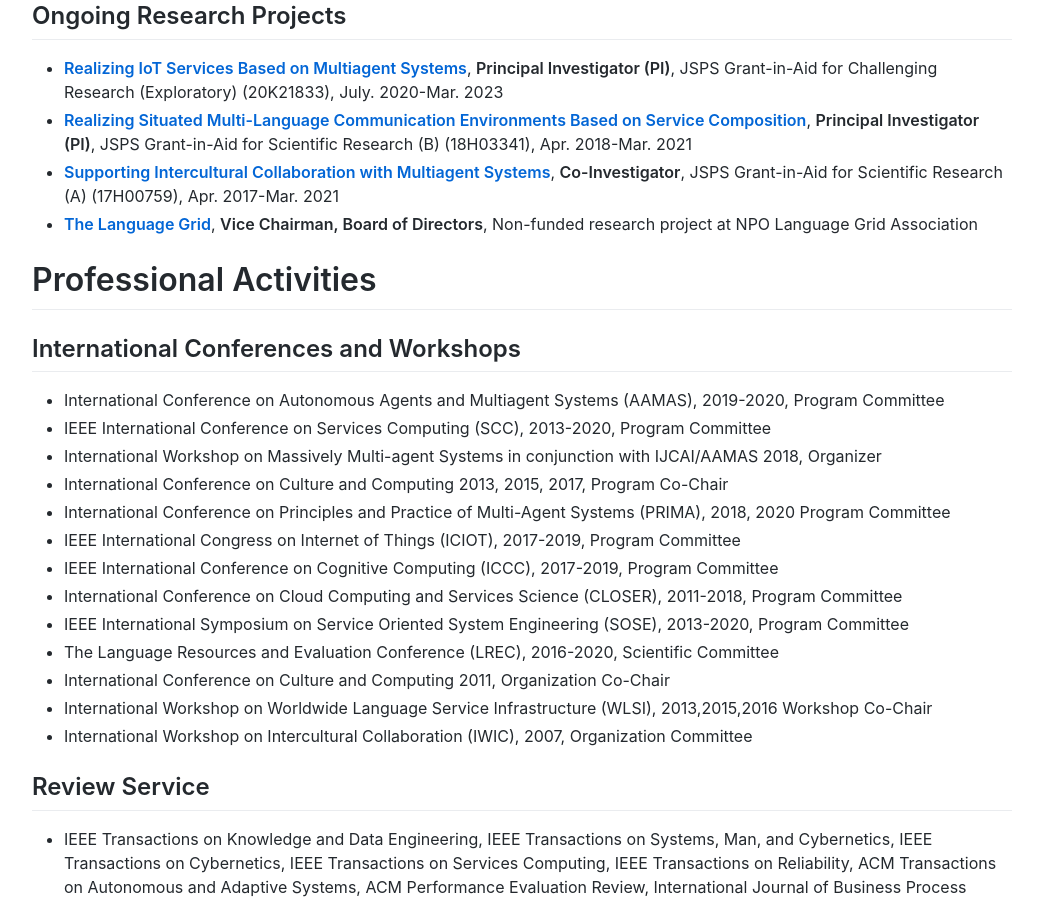
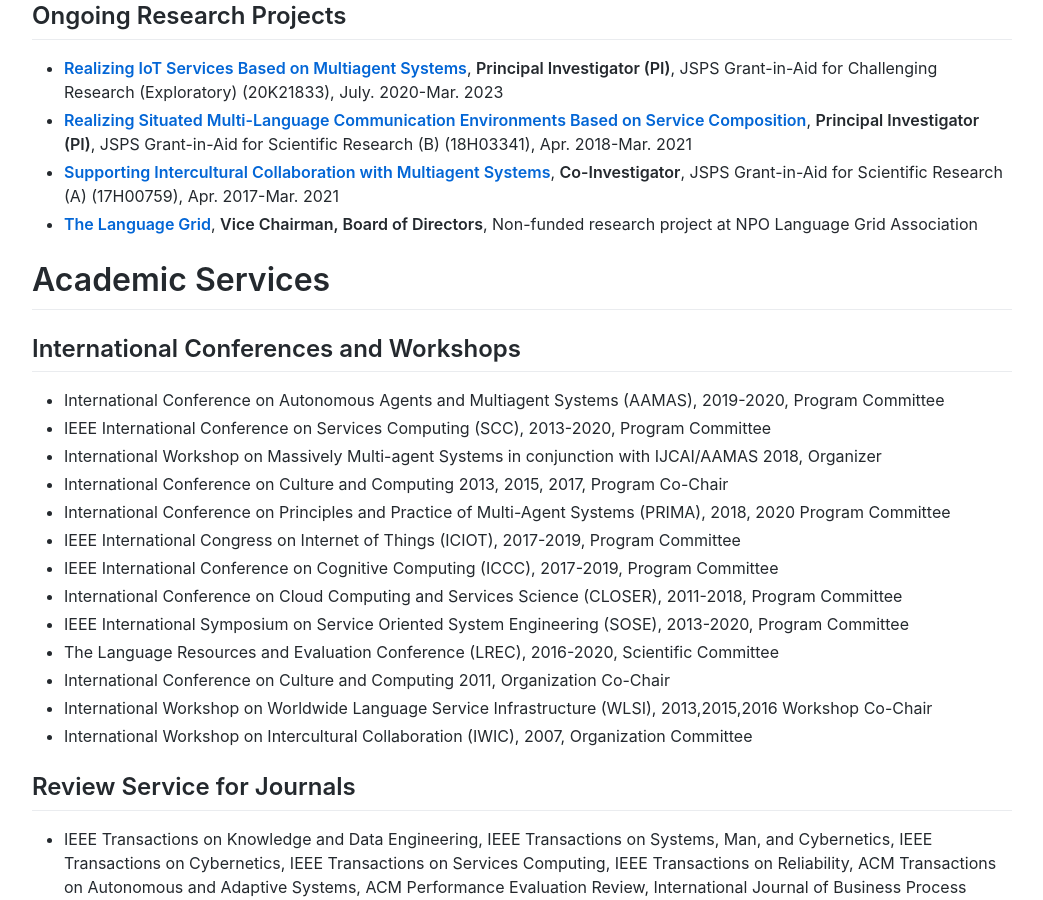
Before and after one commit to lindh/lindh.github.io, a Jekyll site: the page built from index.md, in a window 1280 px wide and 900 px high, scrolled down 1673 px. Shown: the whole window, without its empty margins (118-1161 px from the left). Built offline with Jekyll 4.4.1, drawn with Linux system fonts in a browser that asks for light colours; comment, search, counter and statistics services are not loaded.

Commit message:
Update index.md

```diff
--- a/index.md
+++ b/index.md
@@ -52,7 +52,7 @@
 - **[Supporting Intercultural Collaboration with Multiagent Systems](https://kaken.nii.ac.jp/en/grant/KAKENHI-PROJECT-17H00759/)**, **Co-Investigator**, JSPS Grant-in-Aid for Scientific Research (A) (17H00759), Apr. 2017-Mar. 2021
 - **[The Language Grid](http://langrid.org)**, **Vice Chairman, Board of Directors**, Non-funded research project at NPO Language Grid Association
 
-# Professional Activities
+# Academic Services
 
 ## International Conferences and Workshops
 - International Conference on Autonomous Agents and Multiagent Systems (AAMAS), 2019-2020, Program Committee
@@ -69,7 +69,7 @@
 - International Workshop on Worldwide Language Service Infrastructure (WLSI), 2013,2015,2016 Workshop Co-Chair
 - International Workshop on Intercultural Collaboration (IWIC), 2007, Organization Committee
 
-## Review Service
+## Review Service for Journals
 - IEEE Transactions on Knowledge and Data Engineering, IEEE Transactions on Systems, Man, and Cybernetics, IEEE Transactions on Cybernetics, IEEE Transactions on Services Computing, IEEE Transactions on Reliability, ACM Transactions on Autonomous and Adaptive Systems, ACM Performance Evaluation Review, International Journal of Business Process Integration and Management, Journal of Parallel and Distributed Computing, IET Software, IEICE Transactions on Information Systems, Advances in Engineering Software, IPSJ Journal, Science China Information Sciences, Computing, etc.
 
 # Publications
```
